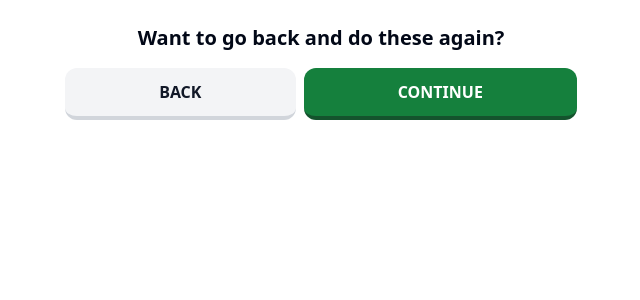
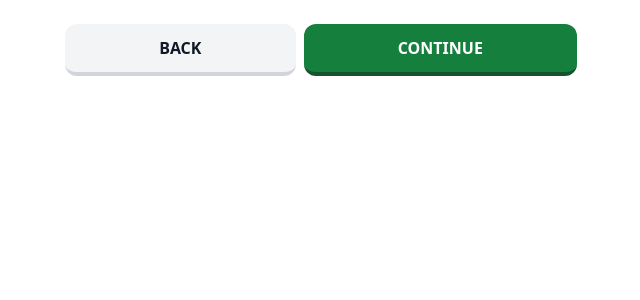
Before and after one commit to BurgerBurglar/graph-guesser, a Next.js app: page /results/details in a window 1280 px wide. Shown: the top 300 px of the page, without its empty margins (319-959 px from the left). Built offline with nearby package versions, Linux system fonts and the light colour scheme.

Commit message:
remove result heading

```diff
--- a/src/app/results/details/page.tsx
+++ b/src/app/results/details/page.tsx
@@ -17,9 +17,6 @@ const ResultsDetails: NextPage = () => {
 
   return (
     <main className="container relative flex min-h-screen flex-col justify-start gap-4 px-4 py-6">
-      <h2 className="text-center text-xl font-bold">
-        Want to go back and do these again?
-      </h2>
       {isClient &&
         quizIds.map((quizId) => {
           const isRight = results[quizId]?.isCorrect ?? false;
```
